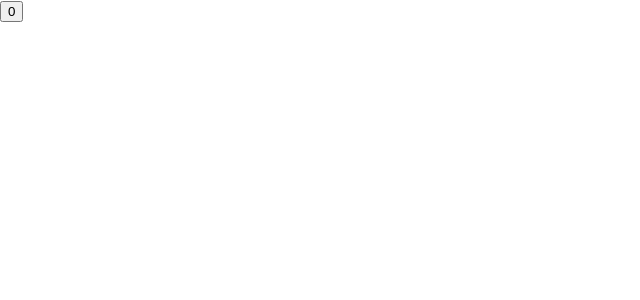
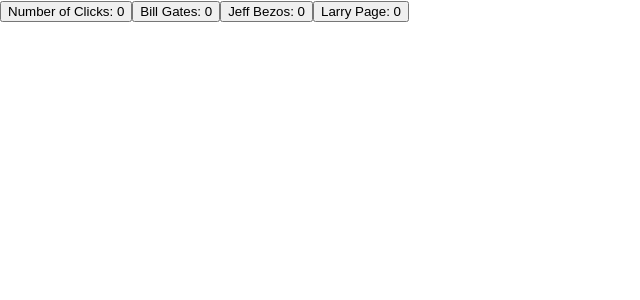
Before and after one commit to castromilton07/trybe-course, a React (Create React App) app in the folder fixation-exercises-12-1/: page / in a window 1280 px wide. Shown: the top 300 px of the page, without its empty margins (0-640 px from the left). Built offline with nearby package versions, Linux system fonts and the light colour scheme.

Commit message:
02 - Adiciona atualizaçoes ao FancyButtons referentes ao uso de estado na aplicaçao

```diff
--- a/fixation-exercises-12-1/src/App.js
+++ b/fixation-exercises-12-1/src/App.js
@@ -25,7 +25,7 @@
   }
 
   render() {
-    return <button onClick={this.handleClick}>{this.state.numeroDeCliques}</button>
+    return <button onClick={this.handleClick}>Number of Clicks: {this.state.numeroDeCliques}</button>
   }
 }
 
--- a/fixation-exercises-12-1/src/FancyButtons.js
+++ b/fixation-exercises-12-1/src/FancyButtons.js
@@ -1,25 +1,45 @@
 import React from 'react';
 import './FancyButtons.css';
 
-function clickButton1() {
-  console.log('É genial festejar o sucesso, mas é mais importante aprender com as lições do fracasso.');
-}
+class FancyButtons extends React.Component {
+  constructor(props) {
+    super();
 
-function clickButton2() {
-  console.log('Você pode encarar um erro como uma besteira a ser esquecida ou como um resultado que aponta uma nova direção.');
-}
+    this.clickButton1 = this.clickButton1.bind(this);
+    this.clickButton2 = this.clickButton2.bind(this);
+    this.clickButton3 = this.clickButton3.bind(this);
 
-function clickButton3() {
-  console.log('As vezes é importante parar de sonhar, e acordar.');
-}
+    this.state = {
+      numClicksButn1: 0,
+      numClicksButn2: 0,
+      numClicksButn3: 0,
+    }
+  };
 
-class FancyButtons extends React.Component {
+  clickButton1() {
+    this.setState((prevState, _props) => ({
+      numClicksButn1: prevState.numClicksButn1 + 1,
+    }))
+  };
+
+  clickButton2() {
+    this.setState((prevState, _props) => ({
+      numClicksButn2: prevState.numClicksButn2 + 2,
+    }))
+  };
+
+  clickButton3() {
+    this.setState((prevState, _props) => ({
+      numClicksButn3: prevState.numClicksButn3 + 3,
+    }))
+  };
+
   render() {
     return (
       <>
-        <button onClick={clickButton1}>Bill Gates</button>
-        <button onClick={clickButton2}>Jeff Bezos</button>
-        <button onClick={clickButton3}>Larry Page</button>
+        <button onClick={this.clickButton1}>Bill Gates: {this.state.numClicksButn1}</button>
+        <button onClick={this.clickButton2}>Jeff Bezos: {this.state.numClicksButn2}</button>
+        <button onClick={this.clickButton3}>Larry Page: {this.state.numClicksButn3}</button>
       </>
     );
   }
--- a/fixation-exercises-12-1/src/index.js
+++ b/fixation-exercises-12-1/src/index.js
@@ -2,13 +2,13 @@
 import ReactDOM from 'react-dom';
 import './index.css';
 import App from './App';
-// import FancyButtons from './FancyButtons'
+import FancyButtons from './FancyButtons'
 import reportWebVitals from './reportWebVitals';
 
 ReactDOM.render(
   <React.StrictMode>
     <App />
-    {/* <FancyButtons /> */}
+    <FancyButtons />
   </React.StrictMode>,
   document.getElementById('root')
 );
```
